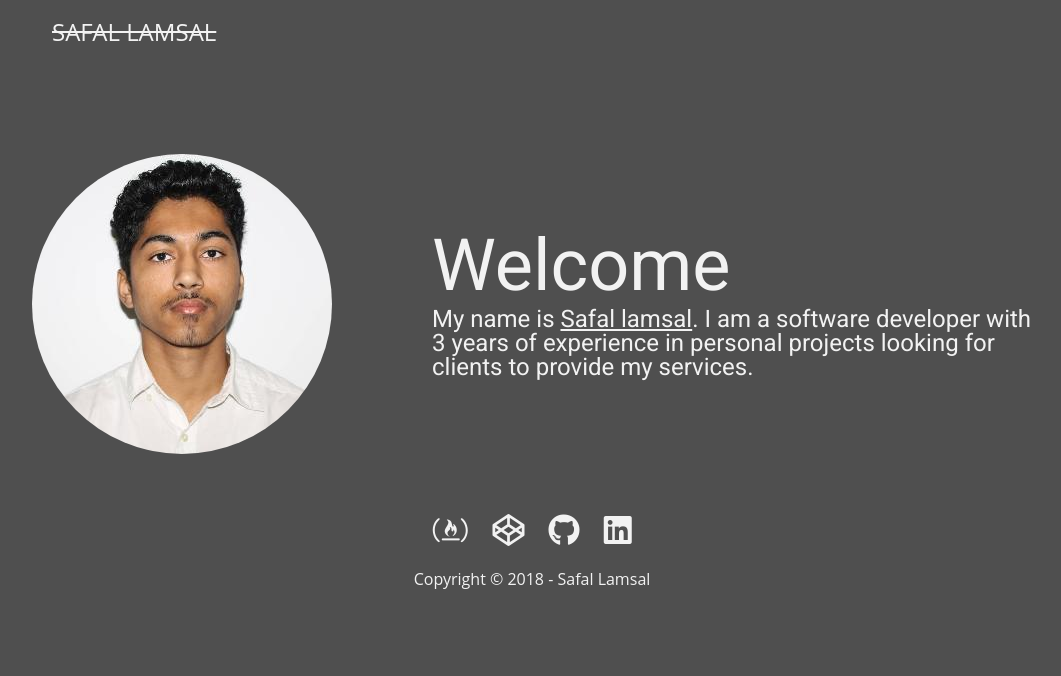
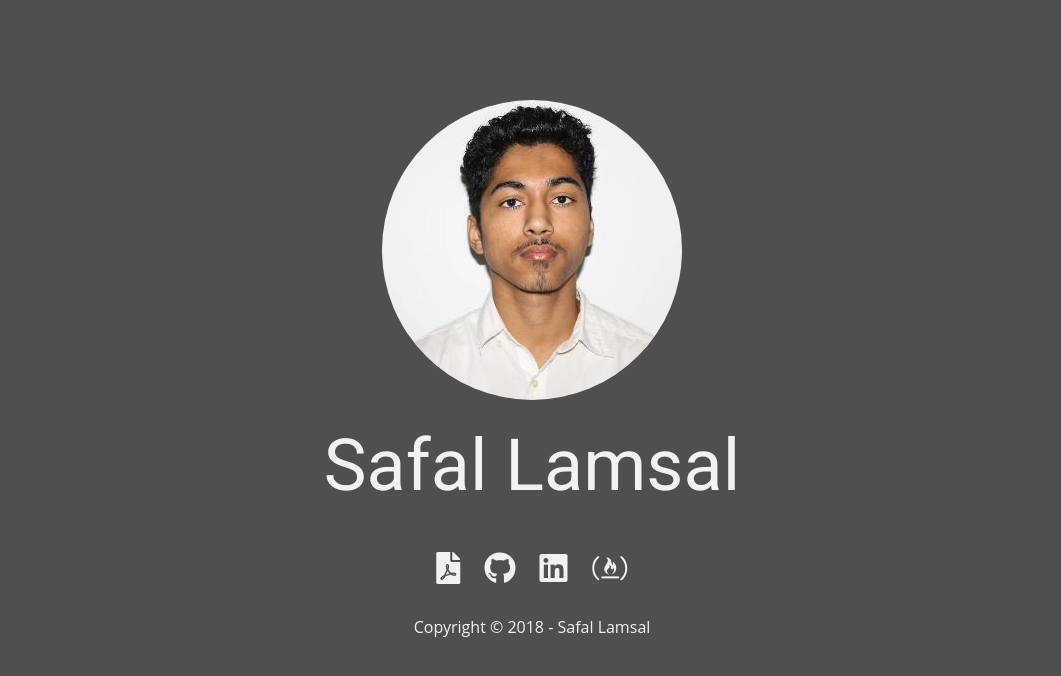
Before and after one commit to muedie/muedie.github.io, a plain HTML site: page index.html in a window 1280 px wide. Shown: the whole page, without its empty margins (108-1169 px from the left). Drawn offline with Linux system fonts and the light colour scheme; a web font is replaced by a local one.

Commit message:
more cleanup

```diff
--- a/css/style.css
+++ b/css/style.css
@@ -46,6 +46,7 @@ nav a {
 /* main-content */
 #main-content {
     display: flex;
+    flex-direction: column;
     align-items: center;
     justify-content: center;
     margin-top: 100px;
@@ -56,19 +57,13 @@ nav a {
 }
 
 .welcome-text {
-    text-align: left;
-    width: 60%;
-    margin-left: auto;
+    text-align: center;
     font-family: 'Roboto', sans-serif;
+    margin-top: 30px;
 }
 
 .welcome-text h1 {
     font-size: 72px;
-}
-
-.welcome-text p {
-    font-size: 24px;
-    margin-top: 5px;
 }
 
 /* more buttons */
@@ -91,7 +86,7 @@ nav a {
 
 /* footer */
 footer {
-    margin-top: 50px;
+    margin-top: 40px;
     margin-bottom: 10px;
 }
 
@@ -99,13 +94,13 @@ footer {
     margin-left: auto;
 }
 
-footer .fab {
+footer .fab, .fas {
     margin: 10px;
     font-size: 32px;
 }
 
 footer p {
-    margin-top: 15px;
+    margin-top: 25px;
 }
 
 /* responsive edits */
--- a/index.html
+++ b/index.html
@@ -15,22 +15,19 @@
 <body>
     <div class="wrapper">
         <div class="header-bg-img">
-            <nav id="mynav" class="cmynav">
-                <a id="logo" href="#">SAFAL LAMSAL</a>
-            </nav>
             <div id="main-content">
                 <img src="assets/Potrait.JPG" alt="my potrait">
                 <div class="welcome-text">
-                    <h1>Welcome</h1>
-                    <p>My name is <a href="https://linkedin.com/in/safal-lamsal" target="_blank">Safal lamsal</a>. I am a software developer with 3 years of experience in personal projects looking for clients to provide my services.</p>
+                    <h1>Safal Lamsal</h1>
                 </div>
             </div>
         </div>
         <footer>
-            <a id="first-link" href="https://freecodecamp.org/muedie" target="_blank"><i class="fab fa-free-code-camp"></i></a>
-            <a href="https://codepen.io/muedie" target="_blank"><i class="fab fa-codepen"></i></a>
+            <a href="/resume.html" target="_blank"><i class="fas fa-file-pdf"></i></a>
             <a href="https://github.com/muedie" target="_blank"><i class="fab fa-github"></i></a>
             <a href="https://linkedin.com/in/safal-lamsal" target="_blank"><i class="fab fa-linkedin"></i></a>
+            <a id="first-link" href="https://freecodecamp.org/muedie" target="_blank"><i class="fab fa-free-code-camp"></i></a>
+
             <p>Copyright &copy; 2018 - Safal Lamsal</p>
         </footer>
     </div>
```
